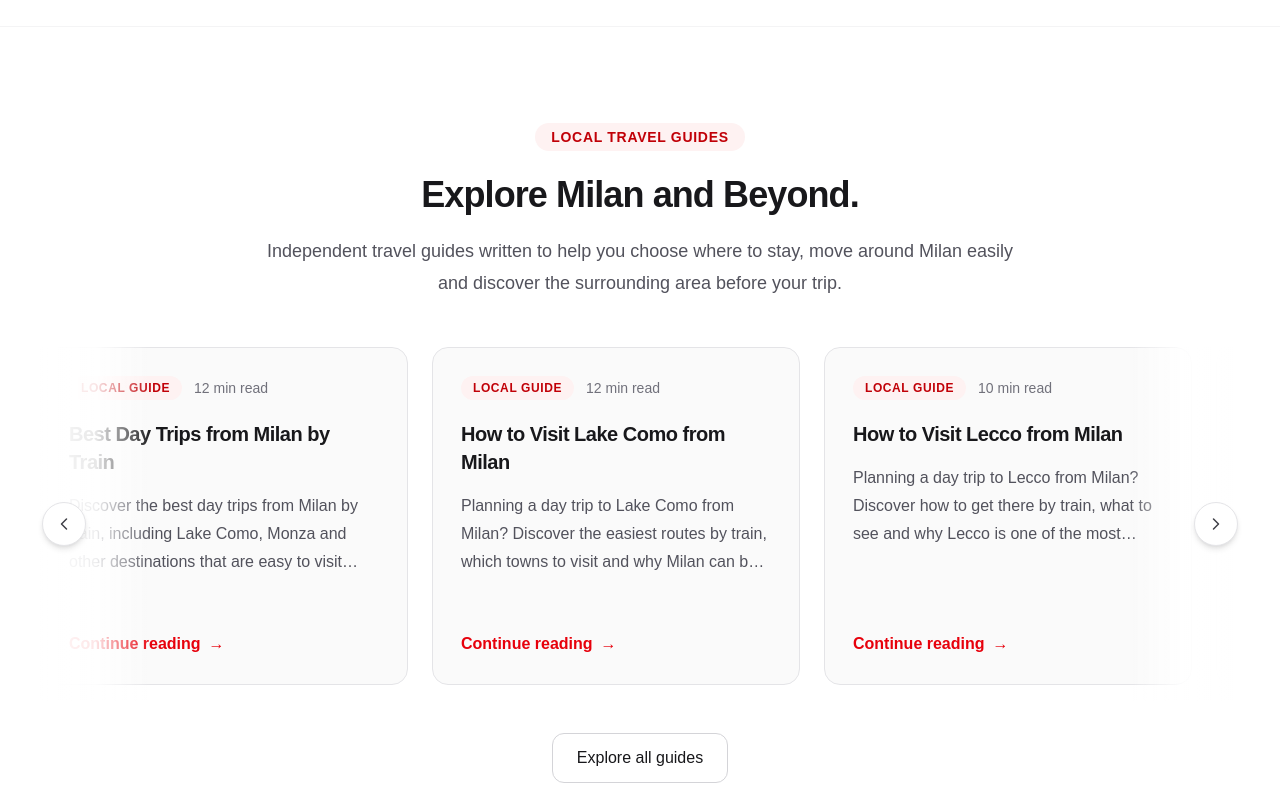
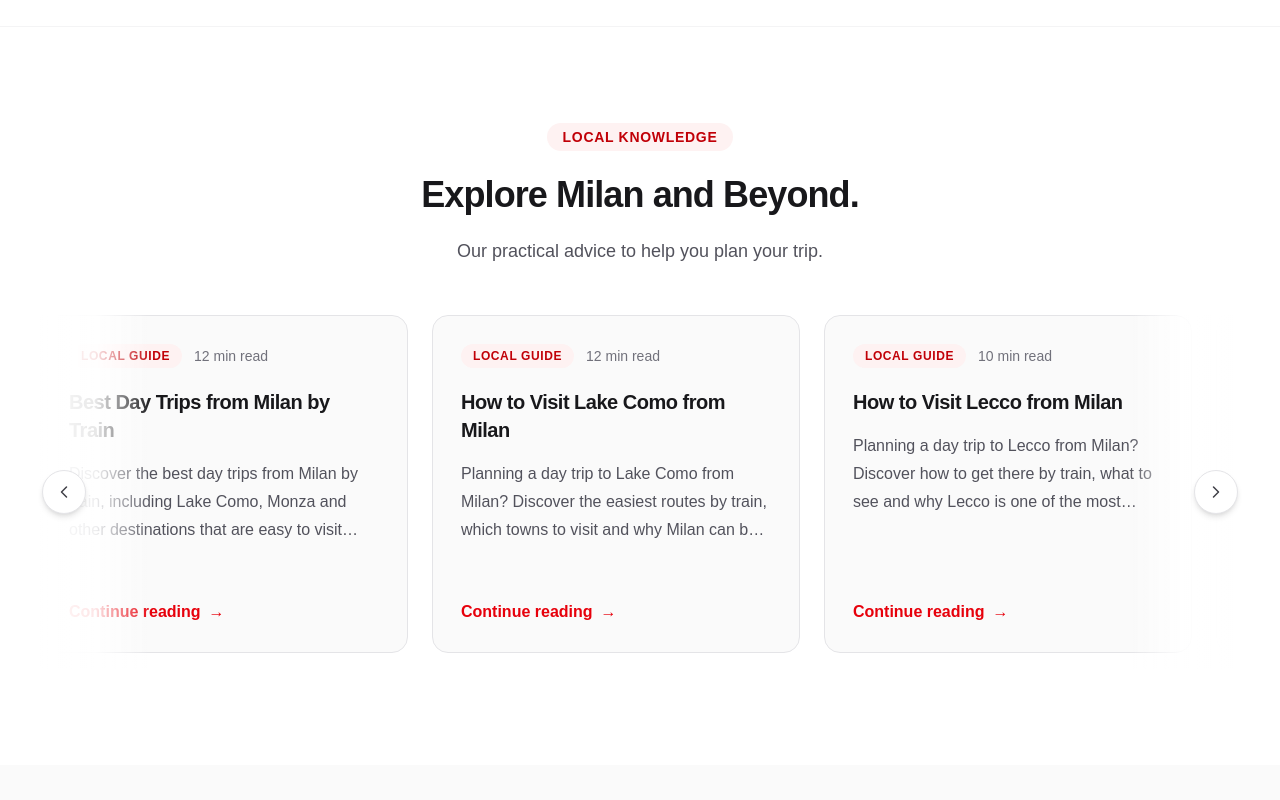
Before and after one commit to beppeblu1/milan-red-line, a Next.js app: page / in a window 1280 px wide. Shown: the part 2200-3000 px from the top of the page. Built offline with nearby package versions, Linux system fonts and the light colour scheme; no server answers.

Commit message:
Refine homepage guides section copy

```diff
--- a/app/page.tsx
+++ b/app/page.tsx
@@ -84,7 +84,7 @@ export default function Home() {
         <div className="mx-auto max-w-6xl">
           <div className="text-center">
             <span className="inline-flex rounded-full bg-red-50 px-4 py-1 text-sm font-semibold uppercase tracking-wider text-red-700">
-              Local Travel Guides
+              Local Knowledge
             </span>
 
             <h2 className="mt-6 text-4xl font-bold tracking-tight text-zinc-900">
@@ -92,22 +92,11 @@ export default function Home() {
             </h2>
 
             <p className="mx-auto mt-5 max-w-3xl text-lg leading-8 text-zinc-600">
-              Independent travel guides written to help you choose where to
-              stay, move around Milan easily and discover the surrounding area
-              before your trip.
+              Our practical advice to help you plan your trip.
             </p>
           </div>
 
           <GuideCarousel guides={guides} />
-
-          <div className="mt-8 text-center">
-            <Link
-              href="/guides"
-              className="inline-block rounded-xl border border-zinc-300 px-6 py-3 font-medium text-zinc-900 transition hover:bg-zinc-100"
-            >
-              Explore all guides
-            </Link>
-          </div>
         </div>
       </section>
 
```
